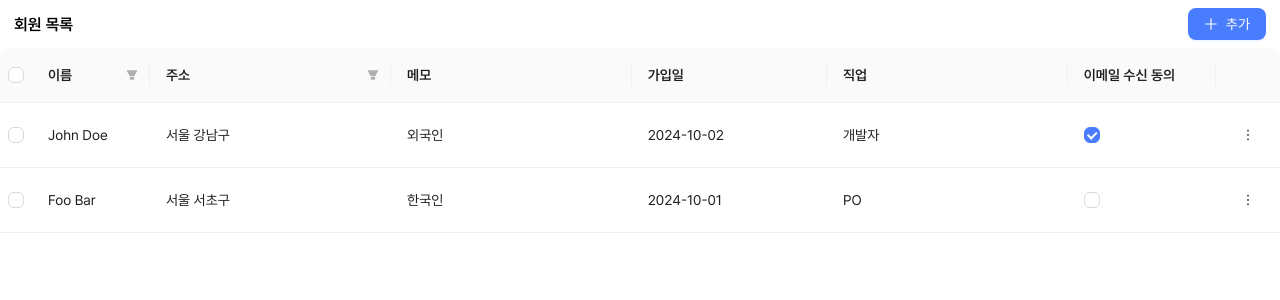
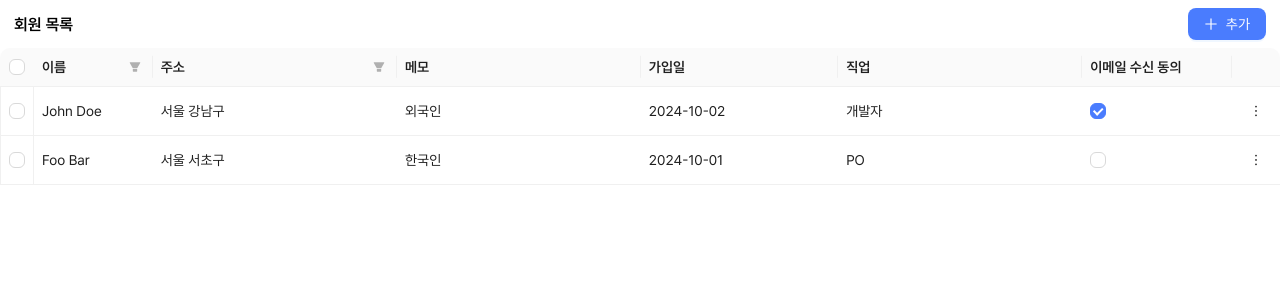
Before and after one commit to Y0ungZ/BusinessCanvas-assignment, a React (Vite) app: page / in a window 1280 px wide. Shown: the top 300 px of the page. Built offline with nearby package versions, Linux system fonts and the light colour scheme.

Commit message:
style: ant-table 스타일링 변경

```diff
--- a/src/global.css
+++ b/src/global.css
@@ -12,3 +12,18 @@ body {
 .typo-size--small {
   font-size: 0.875rem;
 }
+
+.ant-table td,
+.ant-table th {
+  padding: 0.5rem 0.5rem !important;
+}
+
+.ant-table-wrapper .ant-table-filter-trigger {
+  margin: 0;
+}
+
+.ant-table td:nth-child(1) {
+  border-left: 1px solid rgba(0, 0, 0, 0.06);
+  border-right: 1px solid rgba(0, 0, 0, 0.06);
+  border-bottom: 1px solid rgba(0, 0, 0, 0.06);
+}
```
